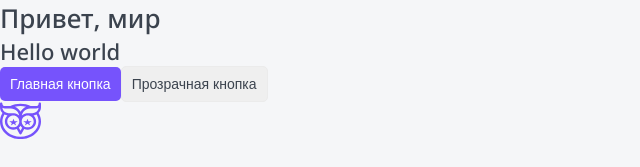
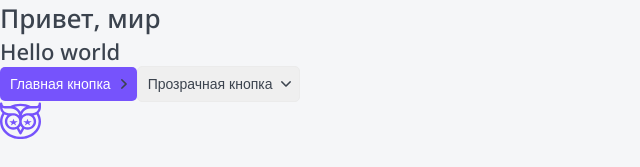
Before and after one commit to SergeiAmpilov/next-udemy, a Next.js app: page / in a window 1280 px wide. Shown: the top 167 px of the page, without its empty margins (0-640 px from the left). Built offline with nearby package versions, Linux system fonts and the light colour scheme.

Commit message:
feat: arrow

```diff
--- a/app/page.tsx
+++ b/app/page.tsx
@@ -18,8 +18,8 @@ export default function Home(): JSX.Element {
     <div>
       <Htag tag='h1'>Привет, мир</Htag>
       <Htag tag='h2'>Hello world</Htag>
-      <Button appearance='primary'>Главная кнопка</Button>
-      <Button appearance='ghost'>Прозрачная кнопка</Button>
+      <Button appearance='primary' arrow='right'>Главная кнопка</Button>
+      <Button appearance='ghost' arrow='down'>Прозрачная кнопка</Button>
       <div>
         <Logo />
       </div>
--- a/components/Button/Button.module.css
+++ b/components/Button/Button.module.css
@@ -37,3 +37,19 @@
   color: var(--white);
   background-color: var(--primary);
 }
+
+.arrow {
+  display: inline-block;
+  margin-left: 10px;
+
+}
+
+.arrowright {
+
+}
+
+
+.arrowdown {
+  transform: rotate(90deg);
+  transition: all .2s ease;
+}
--- a/components/Button/Button.props.ts
+++ b/components/Button/Button.props.ts
@@ -3,6 +3,7 @@ import { ButtonHTMLAttributes, DetailedHTMLProps, ReactNode } from "react";
 export interface ButtonProps extends DetailedHTMLProps<ButtonHTMLAttributes<HTMLButtonElement>, HTMLButtonElement> {
   children: ReactNode;
   appearance: 'primary' | 'ghost';
+  arrow?: 'right' | 'down' | 'none';
 }
 
 // example for <p>:
--- a/components/Button/Button.tsx
+++ b/components/Button/Button.tsx
@@ -2,7 +2,9 @@ import styles from './Button.module.css';
 import { ButtonProps } from './Button.props';
 import cn from 'classnames';
 
-export const Button = ({ appearance, children, className, ...props}: ButtonProps): JSX.Element => {
+import ArrowImg from './arrow.svg';
+
+export const Button = ({ appearance, arrow = 'none', children, className, ...props}: ButtonProps): JSX.Element => {
   return (
     <button
       className={ cn(className, styles.button, {
@@ -12,6 +14,10 @@ export const Button = ({ appearance, children, className, ...props}: ButtonProps
       {...props}
     >
       { children }
+      { arrow !== 'none' && <span className={ cn(styles.arrow, {
+        [styles.arrowright]: arrow == 'right',
+        [styles.arrowdown]: arrow == 'down',
+      }) }><ArrowImg /></span>}
     </button>
   );
 };
```
Also changed, not shown: components/Button/arrow.svg (added).
